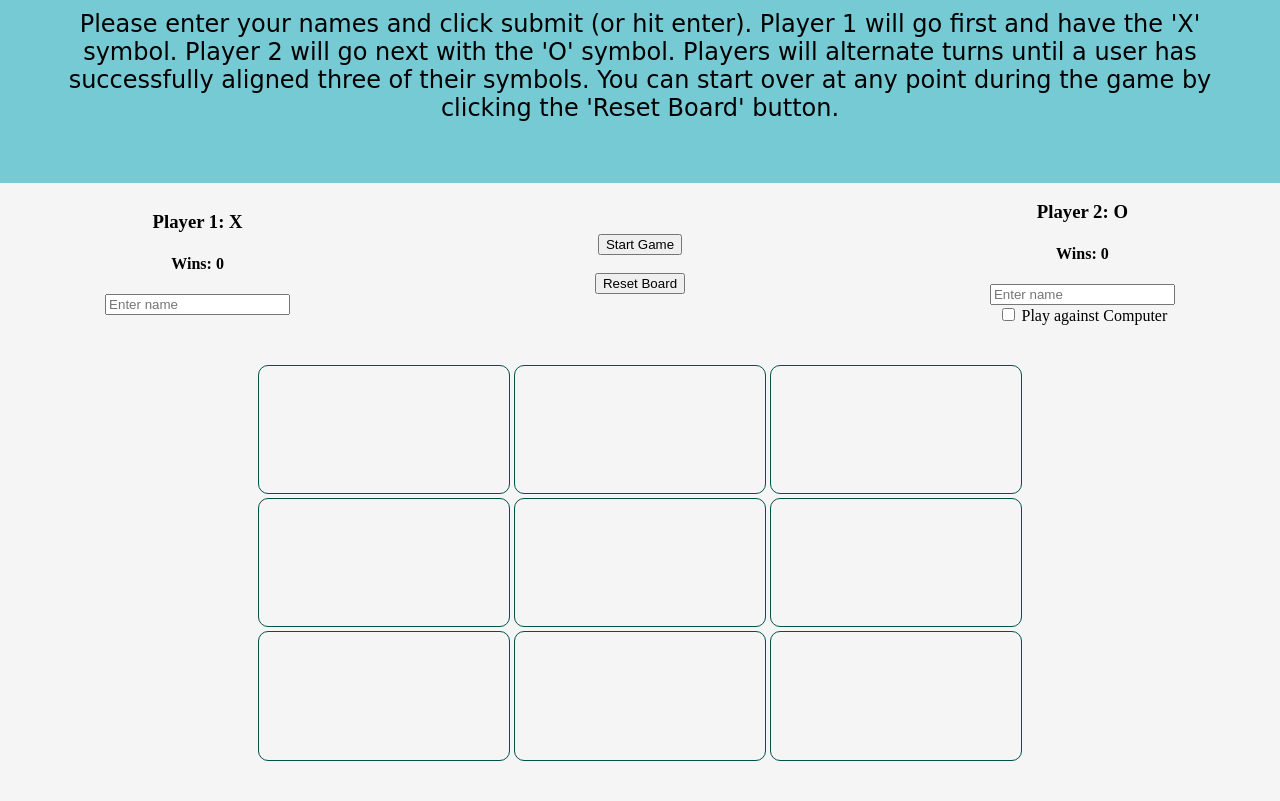
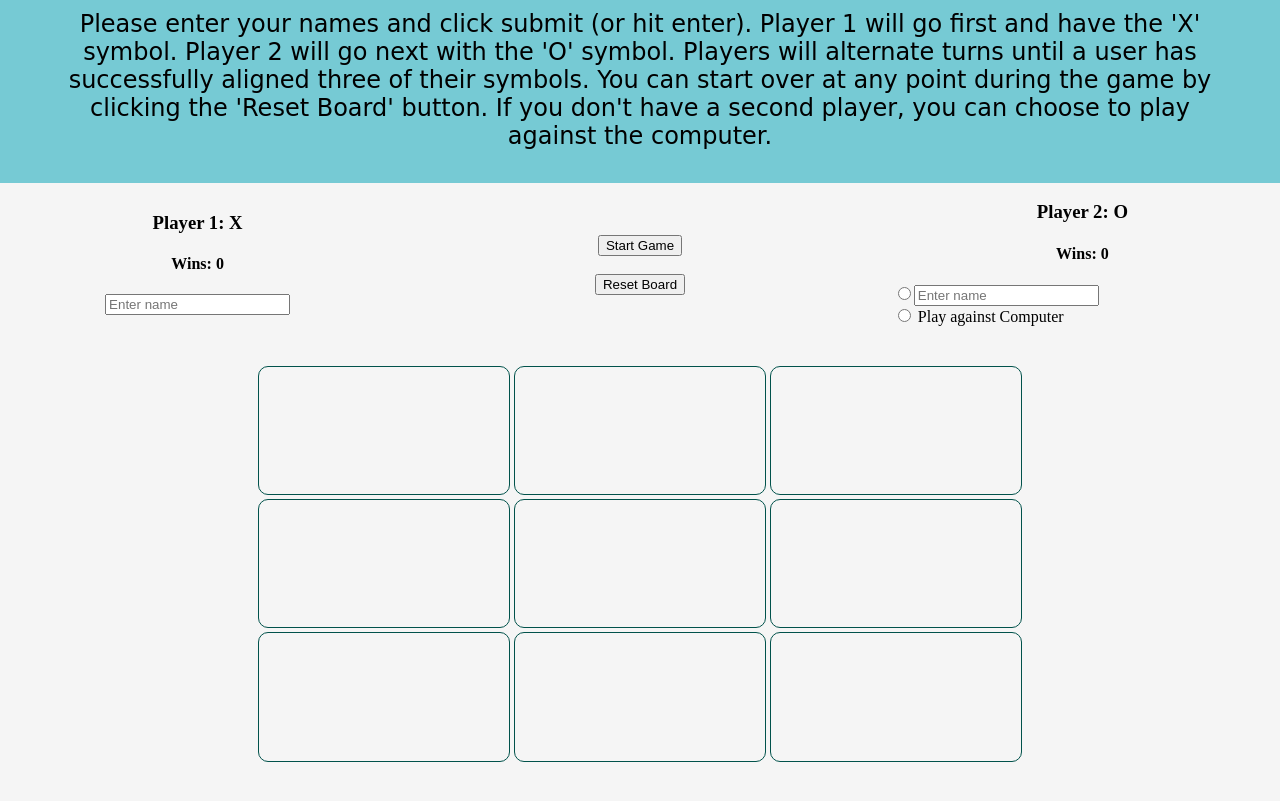
Before and after one commit to efanelle/tic-tac-toe, a website: page public/index.html in a window 1280 px wide. Shown: the part 93-894 px from the top of the page. Before the commit the page ends 864 px from the top, so only its background shows below. Drawn offline with nearby package versions, Linux system fonts and the light colour scheme; a web font is replaced by a local one.

Commit message:
Use radio buttons to choose player 2

```diff
--- a/public/index.html
+++ b/public/index.html
@@ -21,6 +21,7 @@
         and have the 'X' symbol.  Player 2 will go next with the 'O' symbol.  Players will
         alternate turns until a user has successfully aligned three of their symbols. You can
         start over at any point during the game by clicking the 'Reset Board' button.
+        If you don't have a second player, you can choose to play against the computer.
       </p>
   </div>
   <div class='players'>
@@ -39,10 +40,12 @@
     <div class='player2 child'>
       <h3>Player 2: O</h3>
       <h4>Wins: <span class='wins'>0</span></h4>
-      <input placeholder="Enter name" class='name2 user'/>
+      <form>
+      <input type="radio" name="name" value="name"><input placeholder="Enter name" class='name2 user'/></input>
       <br />
-      <input type='checkbox' name='computer' class='computer' value='Computer'/>
+      <input type='radio' name='name' class='computer' value='Computer'/>
       <label for='computer'>Play against Computer</label>
+      </form>
     </div>
   </div>
 
--- a/public/styles.css
+++ b/public/styles.css
@@ -4,14 +4,15 @@ body {
   /*background-color: #A5A4B4;*/
   background-color:whitesmoke;
 }
+form {
+  text-align: left;
+}
 #board {
   display:flex;
   width: 60vw;
   height:50vh;
-  /*border:1.5px solid black;*/
-  /*border-radius: 10px;*/
   flex-direction:column;
-  margin: 0 auto;
+  margin: 0 auto 10% auto;
   margin-top:3%;
 }
 .active {
@@ -71,7 +72,7 @@ body {
   background-color:#A5A4B4;;
 }
 
-.winner {
+.winner{
   color: green !important;
   -webkit-animation-name: spin;
   -webkit-animation-duration: 4000ms;
```
